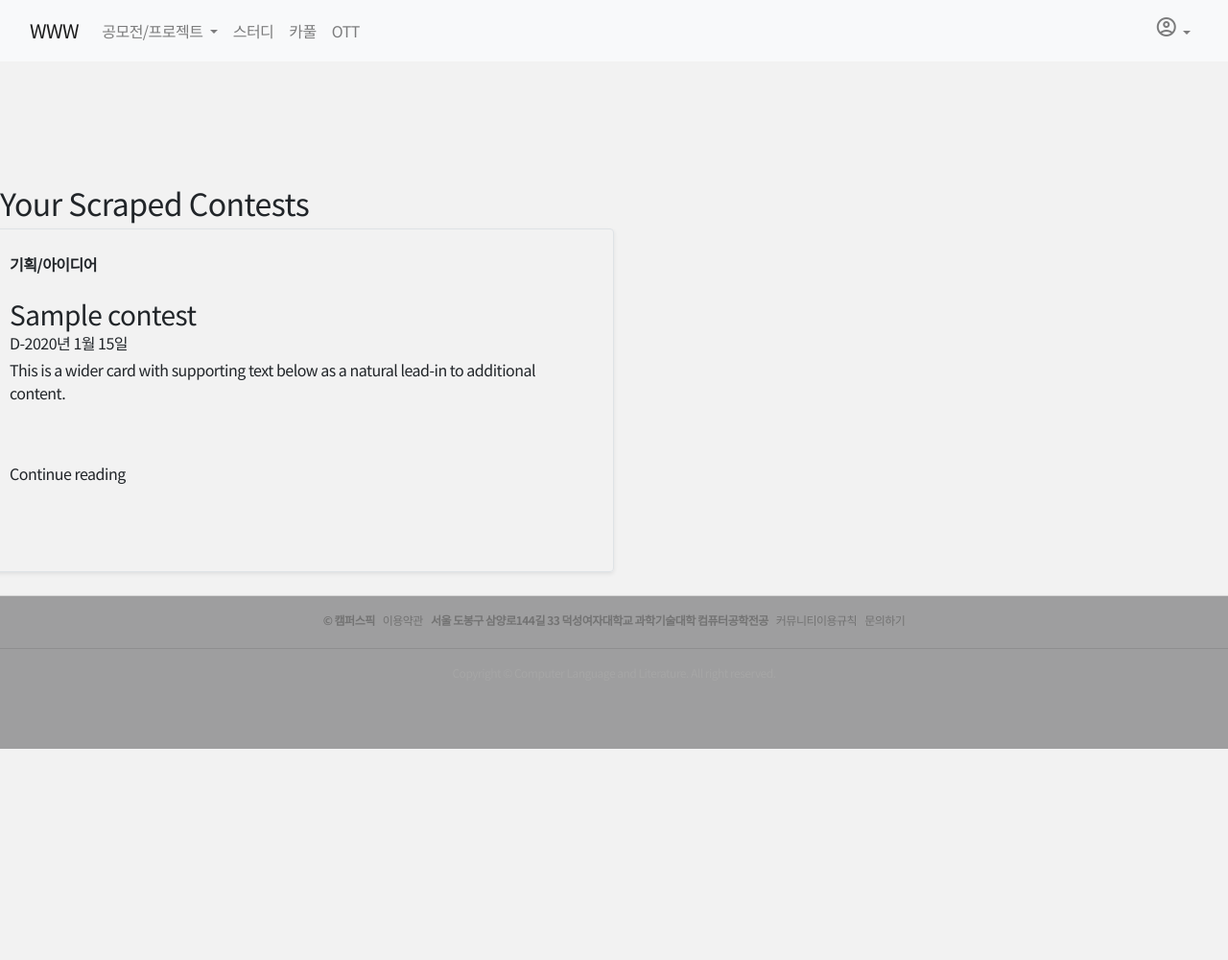
After one commit to 2023-Internetprogramming/team-03, a Django app: page /mypage/ in a window 1280 px wide. The commit adds this page. Shown: the whole page at 96% size. Run offline with Django 4.2, Linux system fonts and the light colour scheme; a user stored in the database is signed in; tables that the repository leaves empty hold one stand-in row (values such as "Sample post"); some libraries are stand-ins or nearby versions.

Commit message:
Feat: 스크랩 기능 생성

```diff
--- a/contest/models.py
+++ b/contest/models.py
@@ -1,4 +1,5 @@
 from django.db import models
+from django.contrib.auth.models import User
 
 class Contest(models.Model):
 
@@ -18,6 +19,7 @@ class Contest(models.Model):
     contest_image = models.ImageField(upload_to='contest/images/%Y/%m/%d/', blank=True)
     contest_view_count = models.IntegerField(default=0)
     contest_category = models.CharField(max_length=30, choices=CATEGORY_CHOICES, default='기획/아이디어')
+    scraped_by_users = models.ManyToManyField(User, related_name='scraped_contests', blank=True)
     # comments = models.ManyToManyField(User, through='Comment', related_name='comments')
 
 # #댓글
--- a/contest/urls.py
+++ b/contest/urls.py
@@ -6,4 +6,5 @@ from django.conf.urls.static import static
 urlpatterns = [
     path('contest/', views.contest_list, name='contest_list'),
     path('contest/<int:contest_id>', views.contest_detail, name='contest_detail'),
+    path('contest/<int:contest_id>/scrap/', views.scrap_contest, name='scrap_contest'),
 ]+ static(settings.MEDIA_URL, document_root=settings.MEDIA_ROOT)
--- a/taxi_posts/templates/taxi_posts/base.html
+++ b/taxi_posts/templates/taxi_posts/base.html
@@ -8,9 +8,9 @@
     <meta name="viewport" content="width=device-width, initial-scale=1">
 
     <link rel="stylesheet" href="https://maxcdn.bootstrapcdn.com/bootstrap/4.5.2/css/bootstrap.min.css">
-    <script src="https://kit.fontawesome.com/726bbd6862.js" crossorigin="anonymous"></script>
     <link href="https://fonts.googleapis.com/icon?family=Material+Icons" rel="stylesheet">
     <link href="{% static 'taxi_posts/css/list.css' %}" rel="stylesheet" media="screen">
+    <script src="https://code.jquery.com/jquery-3.6.4.min.js"></script>
     <link rel="stylesheet" href="https://fonts.googleapis.com/css2?family=Material+Symbols+Outlined:opsz,wght,FILL,GRAD@24,400,0,0" />
     <style>
         @import url('https://fonts.googleapis.com/css2?family=Noto+Sans+KR:wght@100;200;300;400;500;600;700;800;900&display=swap');
@@ -22,9 +22,6 @@
     {% include 'taxi_posts/navbar.html' %}
     {% block main_area %}{% endblock %}
 
-    <script src="https://code.jquery.com/jquery-3.4.1.slim.min.js"
-        integrity="sha384-J6qa4849blE2+poT4WnyKhv5vZF5SrPo0iEjwBvKU7imGFAV0wwj1yYfoRSJoZ+n"
-        crossorigin="anonymous"></script>
     <script src="https://cdn.jsdelivr.net/npm/popper.js@1.16.0/dist/umd/popper.min.js"
         integrity="sha384-Q6E9RHvbIyZFJoft+2mJbHaEWldlvI9IOYy5n3zV9zzTtmI3UksdQRVvoxMfooAo"
         crossorigin="anonymous"></script>
--- a/taxi_posts/templates/taxi_posts/navbar.html
+++ b/taxi_posts/templates/taxi_posts/navbar.html
@@ -40,8 +40,8 @@
                                     </span>
                                 </a>
                                 <div class="dropdown-menu" aria-labelledby="navbarDropdownMenuLink" id="text-small" style="position: absolute; inset: 0px 0px auto auto; margin: 0px; transform: translate3d(0.5px, 34px, 0px);" data-popper-placement="bottom-end">
-                                    <a class="dropdown-item" href="/set/">Settings</a>
-                                    <a class="dropdown-item" href="/profile/">Profile</a>
+                                    <a class="dropdown-item" href="/mypage/">프로필</a>
+                                    <a class="dropdown-item" href="/edit_mypage/">정보 수정</a>
                                     <hr class="dropdown-divider">
                                     <a class="dropdown-item" href="{% url 'logout' %}">로그아웃</a>
                                 </div>
--- /dev/null
+++ b/users/templates/users/mypage.html
@@ -0,0 +1,51 @@
+{% extends 'taxi_posts/base.html' %}
+{% load static %}
+
+{% block main_area %}
+<link rel="stylesheet" type="text/css" href="{% static 'contest/css/list.css' %}">
+<br><br><br><br><br><br><br><br>
+  <h2>Your Scraped Contests</h2>
+  {% for contest in saved_posts %}
+
+  <div class="row mb-2">
+    <div class="col-md-6">
+      <a class="top" href="{% url 'contest_detail' contest.id %}">
+        <div class="row g-0 border rounded overflow-hidden flex-md-row mb-4 shadow-sm h-md-250 position-relative">
+          <div class="col p-4 d-flex flex-column position-static">
+            <strong class="d-inline-block mb-2 text-primary-emphasis">
+              <p class="badges">
+                <span>{{ contest.contest_category }}</span>
+              </p>
+            </strong>
+            <h3 class="mb-0">{{ contest.contest_title }}</h3>
+            <div class="mb-1 text-body-secondary">D-{{ contest.deadline }}</div>
+            <p class="card-text mb-auto">This is a wider card with supporting text below as a natural lead-in to additional content.</p>
+            <a href="https://getbootstrap.com/docs/5.3/examples/blog/#" class="icon-link gap-1 icon-link-hover stretched-link">
+              Continue reading
+              <svg class="bi"><use xlink:href="#chevron-right"></use></svg>
+            </a>
+          </div>
+        </div>
+      </a>
+    </div>
+  {% endfor %}
+  {% if not saved_posts %}
+    <p>You haven't scraped any contests yet.</p>
+  {% endif %}
+  <style>
+    .stretched-link::after {
+      position: absolute;
+      top: 0;
+      right: 0;
+      bottom: 0;
+      left: 0;
+      z-index: 1;
+      content: "";
+    }
+
+    *, ::after, ::before {
+        box-sizing: border-box;
+    }
+</style>
+
+{% endblock %}
--- a/users/urls.py
+++ b/users/urls.py
@@ -6,4 +6,5 @@ urlpatterns = [
     path('signup/', views.signup_view, name='signup'),
     path('logout/', views.logout_view, name='logout'),
     path('', views.main_view, name='main'),
+    path('mypage/', views.mypage_view, name='mypage'),
 ]
--- a/users/views.py
+++ b/users/views.py
@@ -4,6 +4,7 @@ from django.shortcuts import render, redirect
 from django.contrib.auth.forms import AuthenticationForm
 from .forms import SignUpForm
 from django.contrib.auth import logout
+from django.contrib.auth.decorators import login_required
 
 def main_view(request):
     return render(request, 'users/main_page.html')
@@ -44,3 +45,11 @@ def login_view(request):
 def logout_view(request):
     logout(request)
     return redirect('main')
+
+
+@login_required
+def mypage_view(request):
+    user = request.user
+    saved_posts = user.scraped_contests.all()
+
+    return render(request, 'users/mypage.html', {'saved_posts': saved_posts})
```
Also changed, not shown: contest/static/contest/css/detail.css (+12 -0 lines), contest/templates/contest/contest_detail.html (+28 -4 lines), contest/views.py (+20 -0 lines).
